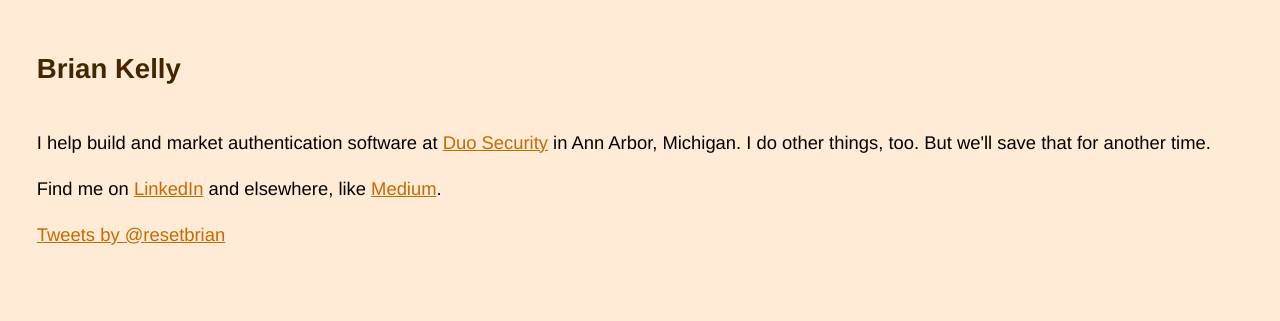
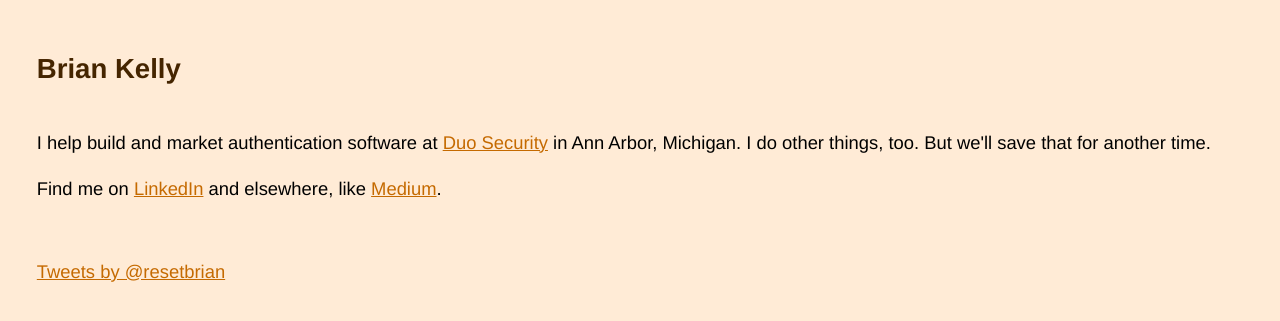
Before and after one commit to briankelly/briankelly.github.io, a Jekyll site: the page built from index.html, in a window 1280 px wide. Shown: the top 321 px of the page. Built offline with Jekyll 4.4.1, drawn with Linux system fonts in a browser that asks for light colours; Markdown is read by kramdown in place of the engine named in the settings; comment, search, counter and statistics services are not loaded.

Commit message:
more margin

```diff
--- a/css/main.css
+++ b/css/main.css
@@ -93,7 +93,7 @@ ul.bkinfo span {
 }
 
 .site .footer {
-  margin-top: 1em;
+  margin-top: 3em;
 }
 
 .site .footer .contact {
```
